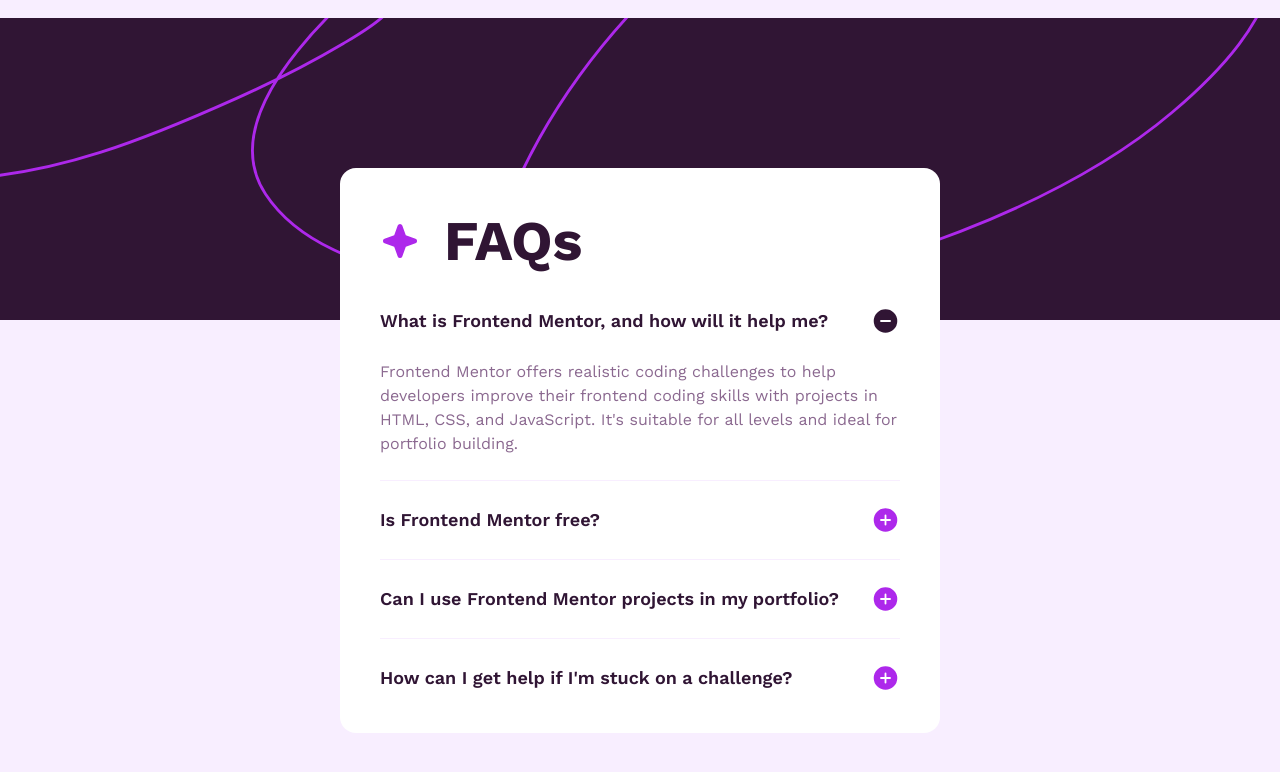
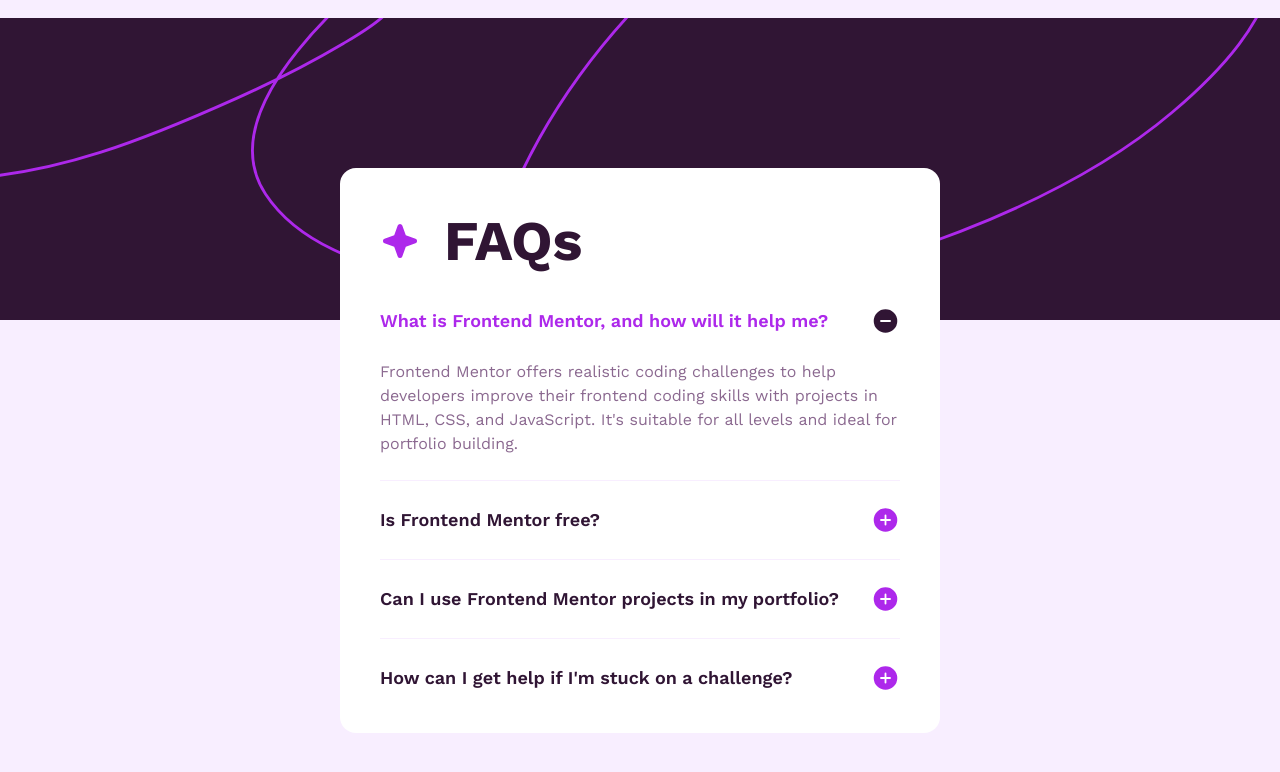
Before and after one commit to vanderms/faq-accordion, a plain HTML site: page index.html in a window 1280 px wide. In both pictures the pointer is over the heading "What is Frontend Mentor, and how will it help me?". Drawn offline with nearby package versions, Linux system fonts and the light colour scheme.

Commit message:
feat: add hover state to summary

```diff
--- a/index.css
+++ b/index.css
@@ -168,6 +168,11 @@
   grid-template-columns: 1fr 1.875rem;
   gap: 1.5rem;
   align-items: center;
+  cursor: pointer;
+}
+
+.faq-item summary:hover {
+  color: var(--primaria-500);
 }
 
 @media (min-width: 40rem) {
```
